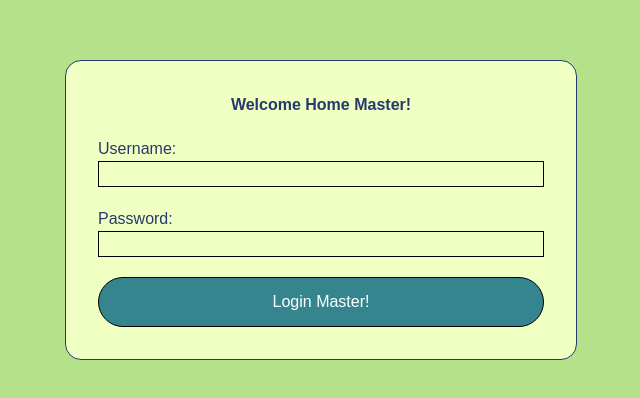
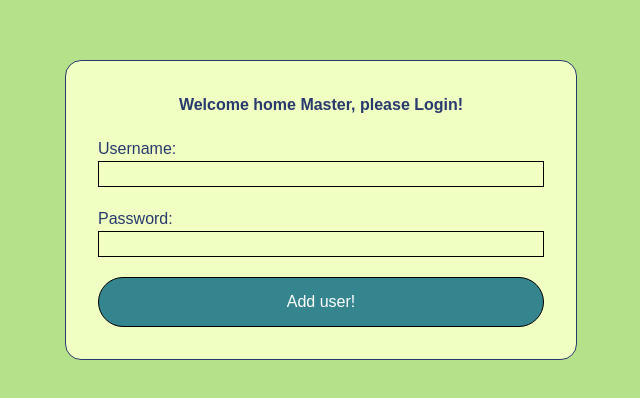
Before and after one commit to BeEmpathic/nextjs-authentication, a Next.js app: page / in a window 1280 px wide. Shown: the part 190-588 px from the top of the page, without its empty margins (319-959 px from the left). Built offline with nearby package versions, Linux system fonts and the light colour scheme; no server answers.

Commit message:
Implemented the Login/Register component on the login site

```diff
--- a/app/page.tsx
+++ b/app/page.tsx
@@ -1,8 +1,6 @@
 "use client";
-import { useActionState } from "react";
-import { userLogin } from "@/app/actions/usersActions";
+import LoginRegisterForm from "@/components/LoginRegisterForm";
 
-export default function Home() {
 // TODOS FOR THIS PROJECT !!!!!!:
 // - Think about checking how it was done that one component could change without the whole website reoloading something like this I think it was working on links to maybe group
 // - Make the login / register form as a separate component so you have only one component to work with it will make work easier
@@ -21,32 +19,6 @@ export default function Home() {
 // -  Make it so it looks better
 // - Make a place to show the error
 
-  const [state, action, pending] = useActionState(userLogin, undefined);
-  if (state) console.log(state);
-  return (
-    <div className="flex margin-auto items-center justify-center bg-background text-foreground w-full min-h-dvh">
-      <form
-        action={action}
-        className="min-w-lg inset-shadow-xl shadow-purple-400 rounded-2xl bg-[#F0FFC2] flex flex-col p-8 border min-h-1/3 gap-5"
-      >
-        <h1 className="text-center font-bold">Welcome Home Master!</h1>
-        <div className="flex flex-col">
-          <label htmlFor="username">Username: </label>
-          <input className="border border-black" type="text" name="username" />
-        </div>
-        <div className=" flex flex-col">
-          <label htmlFor="password">Password: </label>
-          <input
-            className="border border-black"
-            type="password"
-            name="password"
-          />
-        </div>
-
-        <button className="active:bg-[#09414A] hover:bg-[#13636C] transition-all text-white bg-[#35858E] p-3 rounded-full border border-black hover:cursor-pointer duration-150">
-          Login Master!
-        </button>
-      </form>
-    </div>
-  );
+export default function Home() {
+  return <LoginRegisterForm loginOrRegister={true} />;
 }
```
Lines whose indentation alone changed are shown as unchanged.
